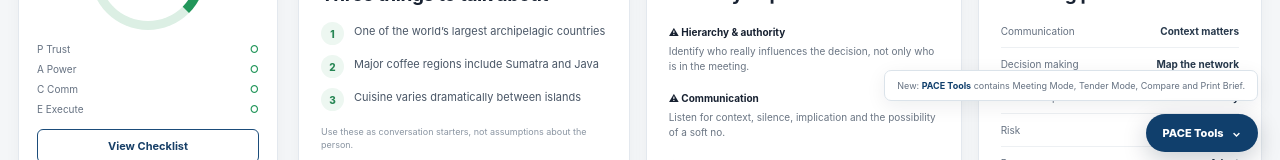
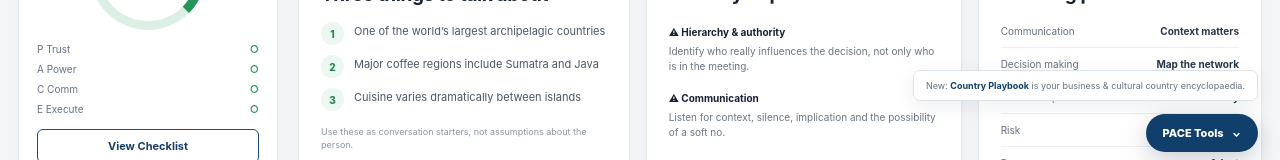
Before and after one commit to caseysmeekes/cultural-playbook-pace, a Next.js app: page / in a window 1280 px wide. Shown: the part 626-786 px from the top of the page. Built offline with nearby package versions, Linux system fonts and the light colour scheme.

Commit message:
PACE 3A - Add Country Playbook navigation

```diff
--- a/components/QuickActions.js
+++ b/components/QuickActions.js
@@ -12,12 +12,13 @@ export default function QuickActions(){
    <button className="qa-primary" onClick={()=>setOpen(v=>!v)}>PACE Tools <span>⌄</span></button>
    {open&&<div className="qa-menu">
     <a href="/tools"><strong>🎯 Your Play</strong><small>Do · Don't · Ask · Bring · Watch · Next</small></a>
+    <a href="/country-playbook"><strong>📚 Country Playbook</strong><small>Explore the country business & cultural encyclopaedia</small></a>
     <a href="/tools#meeting"><strong>🎤 Meeting Mode</strong><small>One-screen meeting cheat sheet</small></a>
     <a href="/tools#tender"><strong>📄 Tender Mode</strong><small>PACE for government tenders</small></a>
     <a href="/compare"><strong>⇄ Compare Markets</strong><small>Compare up to four markets</small></a>
     <button onClick={print}><strong>🖨 Print / Save Brief</strong><small>Use your browser's PDF printer</small></button>
    </div>}
   </div>
-  {pathname==='/'&&<div className="qa-hint">New: <b>PACE Tools</b> contains Meeting Mode, Tender Mode, Compare and Print Brief.</div>}
+  {pathname==='/'&&<div className="qa-hint">New: <b>Country Playbook</b> is your business & cultural country encyclopaedia.</div>}
  </>
 }
```
